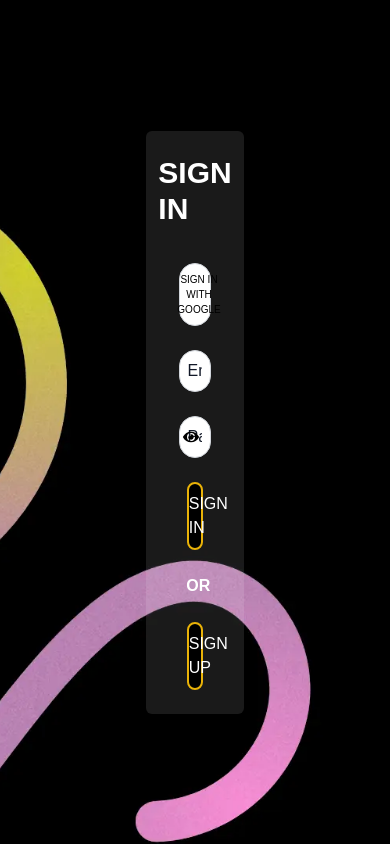
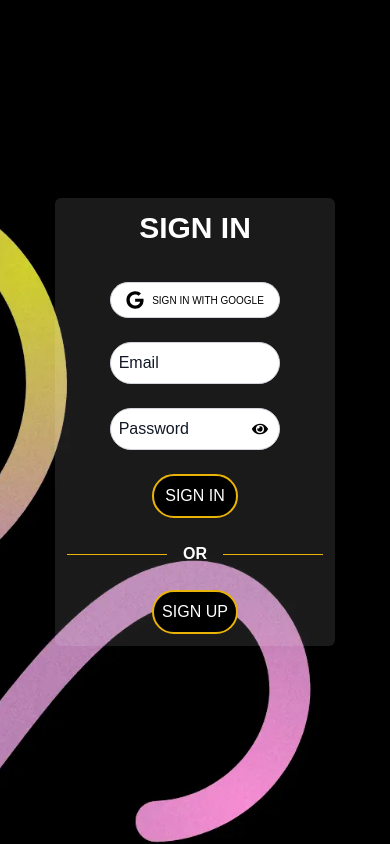
Before and after one commit to navin-26/resume-builder, a React (Create React App) app in the folder frontend/: page /#/SignIn in a window 390 px wide. Built offline with nearby package versions, Linux system fonts and the light colour scheme; a web font is replaced by a local one.

Commit message:
responsive signin,singnup updated

```diff
--- a/frontend/src/components/SignIn.jsx
+++ b/frontend/src/components/SignIn.jsx
@@ -19,7 +19,7 @@ const SignIn = () => {
       className="relative bg-cover bg-center h-screen flex items-center justify-center"
       style={{ backgroundImage: `url(${backgroundImage})` }}
     >
-      <div className="container border-0 border-white w-1/4 p-6 bg-white bg-opacity-10 rounded-md">
+      <div className="container border-0 border-white lg:w-1/4 md:w-1/3 sm:w-11/12 xl:p-6 sm:p-3 bg-white bg-opacity-10 rounded-md">
         <form className="flex flex-col space-y-6 items-center" onSubmit={handleSubmit(onSubmit)}>
           <h1 className="text-3xl font-bold mb-3 text-white">SIGN IN</h1>
           <button
--- a/frontend/src/components/SignUp.jsx
+++ b/frontend/src/components/SignUp.jsx
@@ -19,7 +19,7 @@ const SignUp = () => {
       className="relative bg-cover bg-center h-screen flex items-center justify-center"
       style={{ backgroundImage: `url(${backgroundImage})` }}
     >
-      <div className="container border-0 border-white w-1/4 p-6 bg-white bg-opacity-10 rounded-md">
+      <div className="container border-0 border-white lg:w-1/4 md:w-1/3 sm:w-11/12 xl:p-6 sm:p-3 bg-white bg-opacity-10 rounded-md">
         <form className="flex flex-col space-y-6 items-center" onSubmit={handleSubmit(onSubmit)}>
           <h1 className="text-3xl font-bold mb-3 text-white">SIGN UP</h1>
           <button
```
